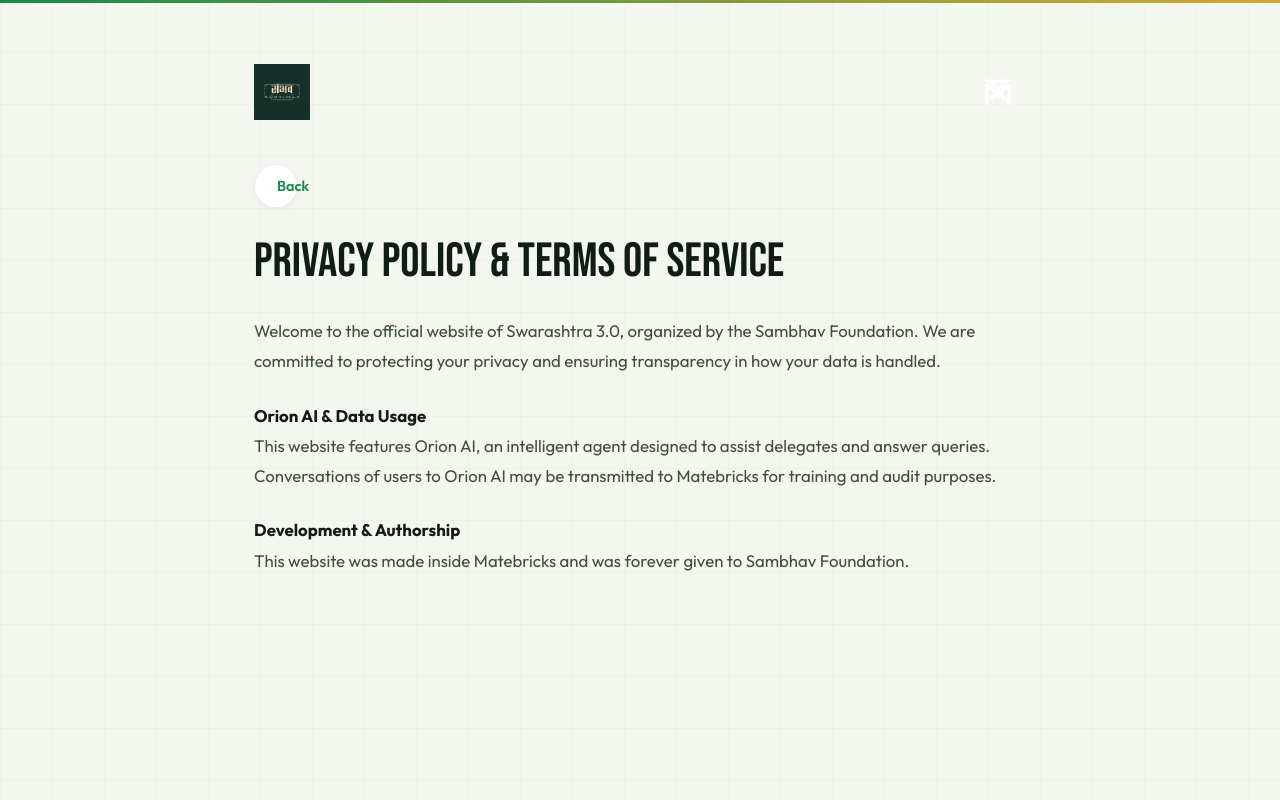
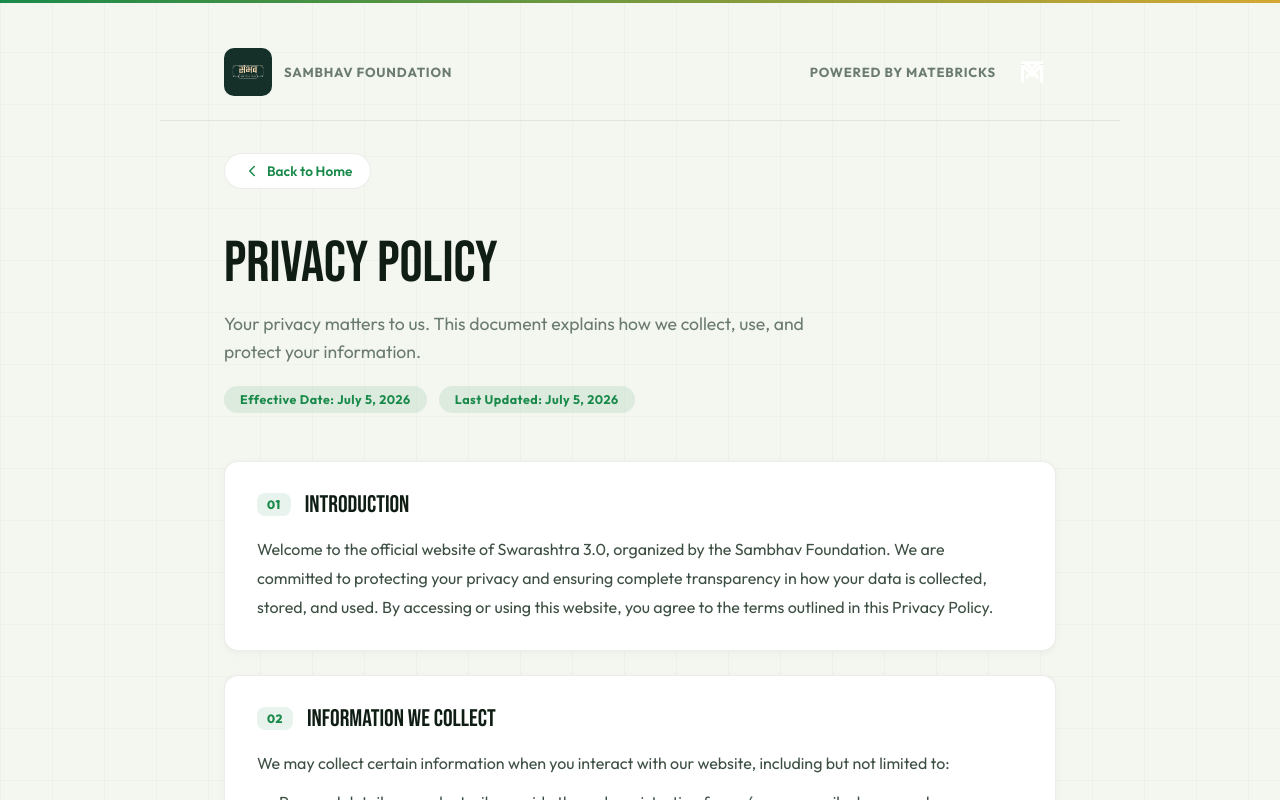
Before and after one commit to thesambhavfoundation16/sambhav-web, a React (Vite) app: page / in a window 1280 px wide. Both pictures are taken after a click on the button "PRIVACY POLICY". Shown: the top 800 px of the page. Built offline with nearby package versions, Linux system fonts and the light colour scheme; a web font is replaced by a local one.

Commit message:
Overhaul Privacy Policy page UI with sections, effective date, and premium card layout

```diff
--- a/src/main.jsx
+++ b/src/main.jsx
@@ -1059,30 +1059,119 @@
   return (
     <div className="privacy-policy-page">
       <header className="privacy-header">
-        <img src={logoUrl} alt="Sambhav Foundation logo" className="pp-logo left" />
-        <img src="/matebrickslogo.png" alt="Matebricks logo" className="pp-logo right" />
+        <div className="pp-logo-wrap">
+          <img src={logoUrl} alt="Sambhav Foundation logo" className="pp-logo" />
+          <span className="pp-label">Sambhav Foundation</span>
+        </div>
+        <div className="pp-logo-wrap">
+          <span className="pp-label">Powered by Matebricks</span>
+          <img src="/matebrickslogo.png" alt="Matebricks logo" className="pp-logo" />
+        </div>
       </header>
 
       <main className="privacy-content">
-        <button className="icon-button back-btn" onClick={onBack}>
-          <ChevronLeft size={24} /> Back
+        <button className="back-btn" onClick={onBack}>
+          <ChevronLeft size={18} /> Back to Home
         </button>
 
-        <h2>Privacy Policy & Terms of Service</h2>
-        <div className="policy-text">
-          <p>
-            Welcome to the official website of Swarashtra 3.0, organized by the Sambhav Foundation.
-            We are committed to protecting your privacy and ensuring transparency in how your data is handled.
-          </p>
-          <p>
-            <strong>Orion AI & Data Usage</strong><br/>
-            This website features Orion AI, an intelligent agent designed to assist delegates and answer queries.
-            Conversations of users to Orion AI may be transmitted to Matebricks for training and audit purposes.
-          </p>
-          <p>
-            <strong>Development & Authorship</strong><br/>
-            This website was made inside Matebricks and was forever given to Sambhav Foundation.
-          </p>
+        <div className="pp-hero">
+          <h1>Privacy Policy</h1>
+          <p className="pp-subtitle">Your privacy matters to us. This document explains how we collect, use, and protect your information.</p>
+          <div className="pp-meta">
+            <span>Effective Date: July 5, 2026</span>
+            <span>Last Updated: July 5, 2026</span>
+          </div>
+        </div>
+
+        <div className="policy-sections">
+          <div className="policy-section">
+            <h3><span className="section-num">01</span> Introduction</h3>
+            <p>
+              Welcome to the official website of Swarashtra 3.0, organized by the Sambhav Foundation.
+              We are committed to protecting your privacy and ensuring complete transparency in how your data is collected, stored, and used.
+              By accessing or using this website, you agree to the terms outlined in this Privacy Policy.
+            </p>
+          </div>
+
+          <div className="policy-section">
+            <h3><span className="section-num">02</span> Information We Collect</h3>
+            <p>
+              We may collect certain information when you interact with our website, including but not limited to:
+            </p>
+            <ul>
+              <li>Personal details you voluntarily provide through registration forms (name, email, phone number, institution).</li>
+              <li>Messages and queries submitted to the Orion AI assistant.</li>
+              <li>Usage data such as browser type, device information, and pages visited, collected via standard analytics.</li>
+            </ul>
+          </div>
+
+          <div className="policy-section">
+            <h3><span className="section-num">03</span> Orion AI &amp; Data Usage</h3>
+            <p>
+              This website features Orion AI, an intelligent conversational agent designed to assist delegates,
+              answer queries about Swarashtra 3.0, committees, registration, and the Sambhav Foundation.
+              Conversations of users with Orion AI may be transmitted to Matebricks for training and audit purposes.
+              No personally identifiable information is intentionally retained beyond the scope of the conversation session
+              unless explicitly provided by the user.
+            </p>
+          </div>
+
+          <div className="policy-section">
+            <h3><span className="section-num">04</span> Cookies &amp; Tracking</h3>
+            <p>
+              This website may use cookies or local storage to remember your theme preference (light/dark mode)
+              and improve your browsing experience. We do not use cookies for advertising or cross-site tracking purposes.
+            </p>
+          </div>
+
+          <div className="policy-section">
+            <h3><span className="section-num">05</span> Third-Party Services</h3>
+            <p>
+              Our website integrates with the following third-party services:
+            </p>
+            <ul>
+              <li>Google Fonts for typography rendering.</li>
+              <li>Google Maps for venue location display.</li>
+              <li>Google Forms for delegate registration.</li>
+              <li>Groq API for powering the Orion AI assistant.</li>
+            </ul>
+            <p>
+              Each of these services operates under its own privacy policy and terms of service.
+              We encourage you to review them independently.
+            </p>
+          </div>
+
+          <div className="policy-section">
+            <h3><span className="section-num">06</span> Children&apos;s Privacy</h3>
+            <p>
+              This website is intended for delegates, students, and educators. We do not knowingly collect
+              personal information from children under the age of 13. If you believe a minor has provided
+              personal data without consent, please contact us immediately.
+            </p>
+          </div>
+
+          <div className="policy-section">
+            <h3><span className="section-num">07</span> Development &amp; Authorship</h3>
+            <p>
+              This website was conceptualized, designed, and developed inside Matebricks
+              and was forever given to Sambhav Foundation. All intellectual property rights
+              pertaining to the website design, codebase, and Orion AI integration are shared
+              between Matebricks and Sambhav Foundation as per mutual agreement.
+            </p>
+          </div>
+
+          <div className="policy-section">
+            <h3><span className="section-num">08</span> Contact Us</h3>
+            <p>
+              If you have any questions, concerns, or requests regarding this Privacy Policy,
+              please reach out to us:
+            </p>
+            <p>
+              <strong>Email:</strong> <a href="mailto:swarashtra@sambhavfoundation.co.in">swarashtra@sambhavfoundation.co.in</a><br/>
+              <strong>President:</strong> Prakhar Raj Rastogi — +91 7007502227<br/>
+              <strong>General Secretary:</strong> Hardik Krishna — +91 8542814136
+            </p>
+          </div>
         </div>
       </main>
     </div>
--- a/src/styles.css
+++ b/src/styles.css
@@ -1527,7 +1527,7 @@
 /* ── Privacy Policy Page ── */
 .privacy-policy-page {
   min-height: 100vh;
-  padding-top: 40px;
+  padding-top: 24px;
 }
 
 .privacy-header {
@@ -1535,34 +1535,52 @@
   align-items: center;
   justify-content: space-between;
   padding: 24px clamp(20px, 5vw, 80px);
-  max-width: 900px;
+  max-width: 960px;
   margin: 0 auto;
+  border-bottom: 1px solid var(--border);
+}
+
+.pp-logo-wrap {
+  display: flex;
+  align-items: center;
+  gap: 12px;
 }
 
 .pp-logo {
-  height: 56px;
+  height: 48px;
   width: auto;
   object-fit: contain;
+  border-radius: 10px;
+}
+
+.pp-label {
+  font-family: var(--font-body);
+  font-size: 0.82rem;
+  font-weight: 700;
+  text-transform: uppercase;
+  letter-spacing: 0.06em;
+  color: var(--muted);
 }
 
 .privacy-content {
-  max-width: 900px;
+  max-width: 960px;
   margin: 0 auto;
-  padding: 20px clamp(20px, 5vw, 80px) 80px;
+  padding: 32px clamp(20px, 5vw, 80px) 80px;
 }
 
 .back-btn {
   display: inline-flex;
   align-items: center;
   gap: 6px;
-  font-size: 0.9rem;
+  font-size: 0.85rem;
   font-weight: 600;
   color: var(--accent);
-  margin-bottom: 32px;
-  padding: 8px 16px;
+  margin-bottom: 40px;
+  padding: 8px 18px;
   border-radius: 999px;
   border: 1px solid var(--border);
   background: var(--surface);
+  cursor: pointer;
   transition: all 0.3s ease;
 }
 
@@ -1571,24 +1589,143 @@
   border-color: var(--accent);
 }
 
-.privacy-content h2 {
+.pp-hero {
+  margin-bottom: 48px;
+}
+
+.pp-hero h1 {
   font-family: var(--font-display);
-  font-size: clamp(2rem, 5vw, 3rem);
+  font-size: clamp(2.4rem, 6vw, 3.6rem);
   font-weight: 400;
   color: var(--ink);
-  margin-bottom: 32px;
-}
-
-.policy-text p {
-  font-size: 1.05rem;
+  margin: 0 0 12px;
+}
+
+.pp-subtitle {
+  font-size: 1.1rem;
+  line-height: 1.6;
+  color: var(--muted);
+  margin: 0 0 20px;
+  max-width: 600px;
+}
+
+.pp-meta {
+  display: flex;
+  flex-wrap: wrap;
+  gap: 12px;
+}
+
+.pp-meta span {
+  display: inline-block;
+  padding: 6px 16px;
+  background: var(--accent-soft);
+  color: var(--accent);
+  border-radius: 999px;
+  font-size: 0.78rem;
+  font-weight: 700;
+  letter-spacing: 0.04em;
+}
+
+.policy-sections {
+  display: grid;
+  gap: 24px;
+}
+
+.policy-section {
+  padding: 28px 32px;
+  border: 1px solid var(--border);
+  border-radius: 14px;
+  background: var(--surface);
+  box-shadow: var(--shadow-sm);
+  transition: box-shadow 0.3s ease, border-color 0.3s ease;
+}
+
+.policy-section:hover {
+  box-shadow: var(--shadow-md);
+  border-color: var(--border-strong);
+}
+
+.policy-section h3 {
+  font-family: var(--font-display);
+  font-size: 1.5rem;
+  font-weight: 400;
+  color: var(--ink);
+  margin: 0 0 16px;
+  display: flex;
+  align-items: center;
+  gap: 14px;
+}
+
+.section-num {
+  font-family: var(--font-body);
+  font-size: 0.75rem;
+  font-weight: 800;
+  color: var(--accent);
+  background: var(--accent-soft);
+  padding: 4px 10px;
+  border-radius: 8px;
+  letter-spacing: 0.04em;
+}
+
+.policy-section p {
+  font-size: 1rem;
   line-height: 1.8;
   color: var(--ink-secondary);
-  margin-bottom: 24px;
-}
-
-.policy-text strong {
-  color: var(--ink);
-  display: inline;
+  margin: 0 0 12px;
+}
+
+.policy-section p:last-child {
+  margin-bottom: 0;
+}
+
+.policy-section ul {
+  list-style: none;
+  padding: 0;
+  margin: 0 0 16px;
+  display: grid;
+  gap: 10px;
+}
+
+.policy-section li {
+  position: relative;
+  padding-left: 22px;
+  font-size: 1rem;
+  line-height: 1.7;
+  color: var(--ink-secondary);
+}
+
+.policy-section li::before {
+  content: '→';
+  position: absolute;
+  left: 0;
+  color: var(--accent);
+  font-weight: 700;
+}
+
+.policy-section a {
+  color: var(--accent);
+  text-decoration: none;
+  font-weight: 600;
+}
+
+.policy-section a:hover {
+  text-decoration: underline;
+}
+
+@media (max-width: 620px) {
+  .privacy-header {
+    flex-direction: column;
+    gap: 16px;
+    align-items: center;
+  }
+
+  .pp-label {
+    display: none;
+  }
+
+  .policy-section {
+    padding: 20px;
+  }
 }
 
 /* ── Bottom Bar (Theme Toggle) ── */
```
